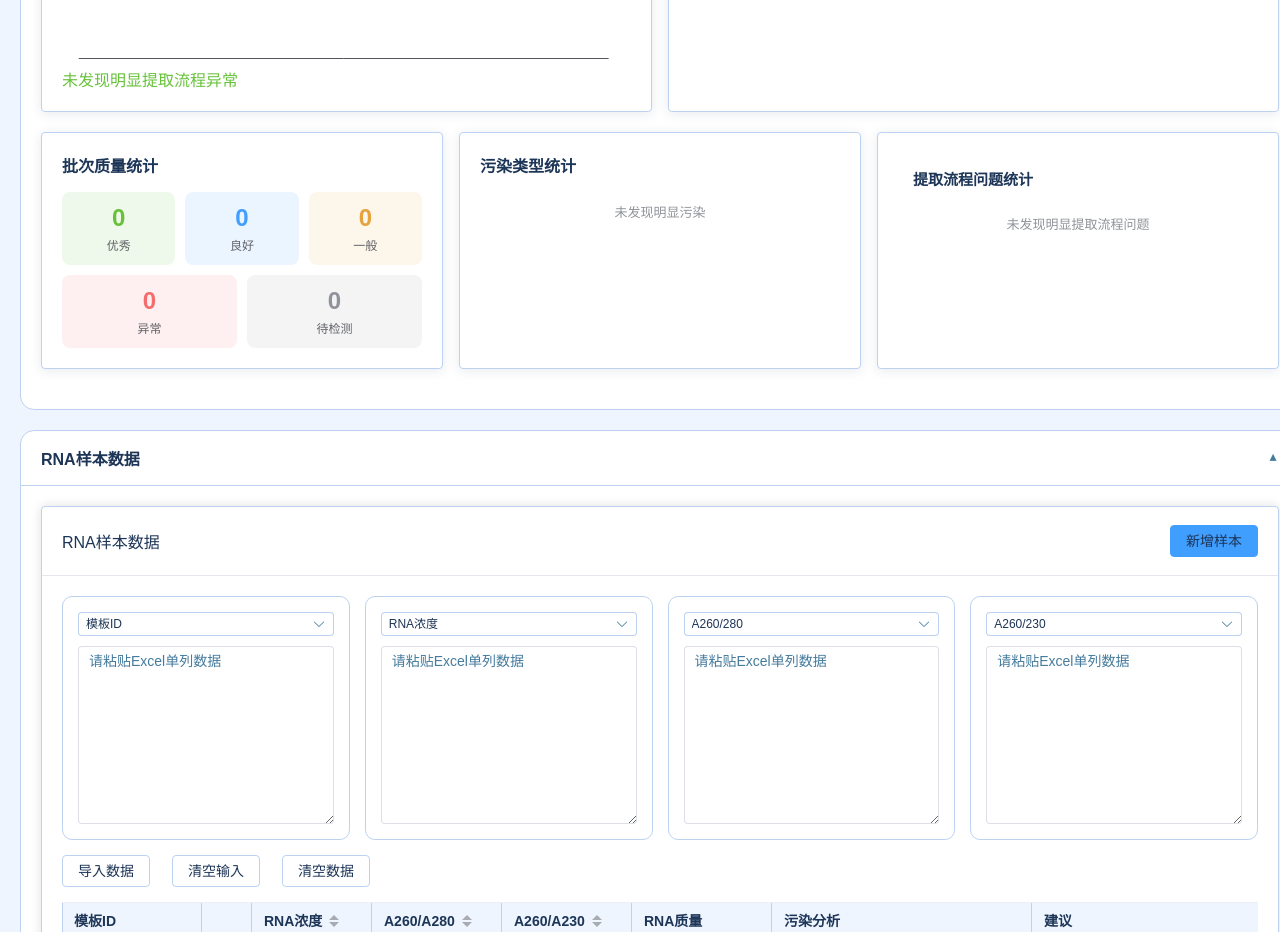
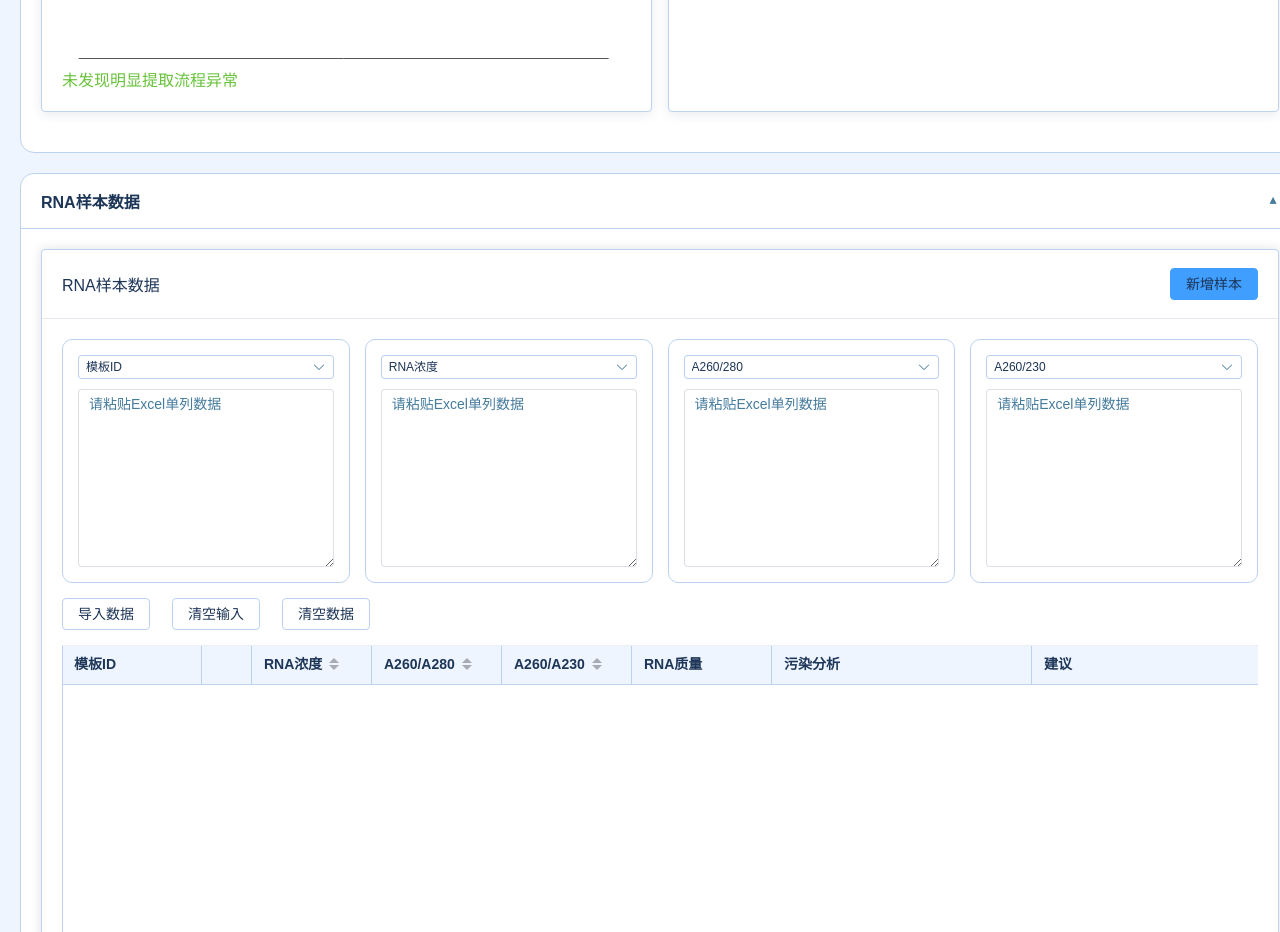
Before and after one commit to huluhuqi/RNA-quality-judgment, a Vue app: page / in a window 1280 px wide. Shown: the part 1720-2652 px from the top of the page. Built offline with nearby package versions, Linux system fonts and the light colour scheme.

Commit message:
fix: 删除批次统计详情的三个卡片（批次质量统计、污染类型统计、提取流程问题统计）

```diff
--- a/src/components/ExperimentSummary.vue
+++ b/src/components/ExperimentSummary.vue
@@ -49,56 +49,6 @@
             :recommend="batchSummary.rt.recommend"
             :cannot="batchSummary.rt.cannot"
         />
-    </el-card>
-</div>
-
-<!-- 批次统计详情 -->
-<div class="batch-stats pdf-section">
-    <el-card shadow="hover" class="batch-stat-card">
-        <div class="card-title">批次质量统计</div>
-        <div class="quality-stat-grid">
-            <div class="stat-item excellent">
-                <div class="stat-value">{{ batchSummary.quality.excellent }}</div>
-                <div class="stat-label">优秀</div>
-            </div>
-            <div class="stat-item good">
-                <div class="stat-value">{{ batchSummary.quality.good }}</div>
-                <div class="stat-label">良好</div>
-            </div>
-            <div class="stat-item warning">
-                <div class="stat-value">{{ batchSummary.quality.warning }}</div>
-                <div class="stat-label">一般</div>
-            </div>
-            <div class="stat-item poor">
-                <div class="stat-value">{{ batchSummary.quality.poor + batchSummary.quality.fail }}</div>
-                <div class="stat-label">异常</div>
-            </div>
-            <div class="stat-item unknown">
-                <div class="stat-value">{{ batchSummary.quality.unknown }}</div>
-                <div class="stat-label">待检测</div>
-            </div>
-        </div>
-    </el-card>
-
-    <el-card shadow="hover" class="batch-stat-card">
-        <div class="card-title">污染类型统计</div>
-        <div class="pollution-list">
-            <div
-                v-for="(num, type) in batchSummary.pollution"
-                :key="type"
-                class="pollution-item"
-            >
-                <span class="pollution-type">{{ type }}</span>
-                <span class="pollution-count">{{ num }} 个</span>
-            </div>
-            <div v-if="Object.keys(batchSummary.pollution).length === 0" class="empty-text">
-                未发现明显污染
-            </div>
-        </div>
-    </el-card>
-
-    <el-card shadow="hover" class="batch-stat-card">
-        <ExtractionSummary :data="batchSummary.extraction" />
     </el-card>
 </div>
 
```
